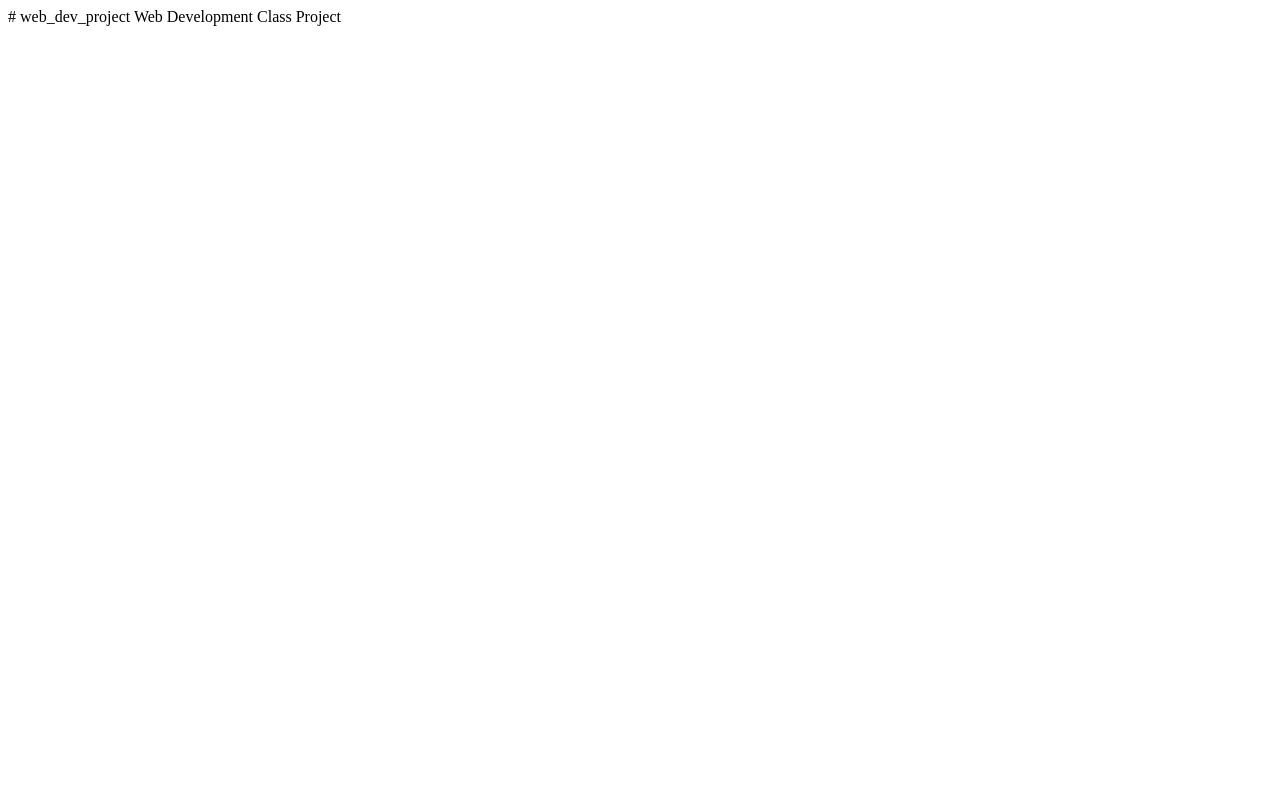
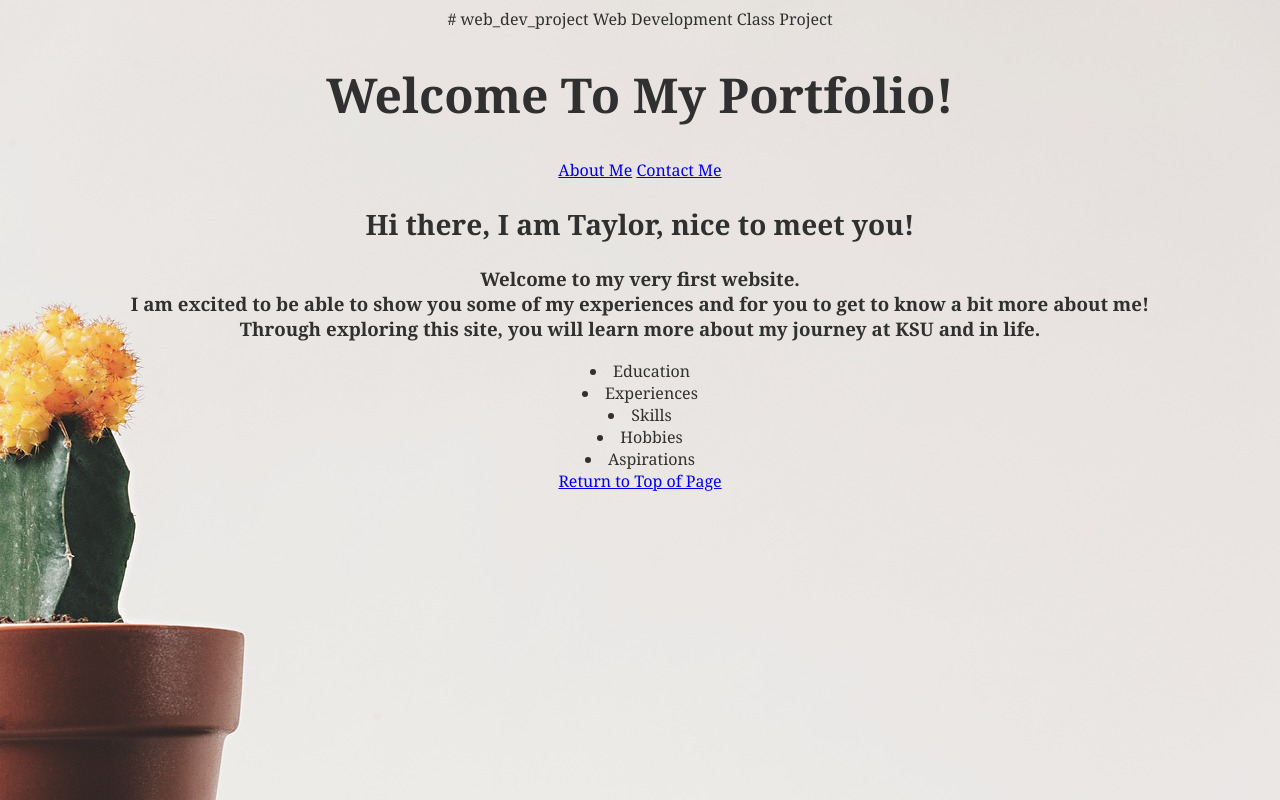
Before and after one commit to tokidokitompki/web_dev_project, a plain HTML site: page index.html in a window 1280 px wide. Drawn offline with Linux system fonts and the light colour scheme.

Commit message:
Update index.html

```diff
--- a/index.html
+++ b/index.html
@@ -1,2 +1,53 @@
 # web_dev_project
 Web Development Class Project
+<!DOCTYPE html>
+<html lang="en">
+<head>
+    <meta charset="UTF-8">
+    <meta name="viewport" content="width=device-width, initial-scale=1.0">
+    <title>My Journey at KSU</title>
+    <style>
+        h1{
+            color:rgb(47, 48, 47);
+            font-family: Georgia;
+            font-size: 300%;
+            text-align: center;
+        }
+        h2{
+            color:rgb(47, 48, 47);
+            font-family: Georgia;
+            font-size: 175%;
+            text-align: center;
+        }
+        body{
+            background-image: url(images/cactus-2567332_1280.jpg);
+            background-repeat: no-repeat;
+            background-attachment: fixed;
+            background-size: cover;
+            text-align: center;
+            color:rgb(47, 48, 47);
+            font-family: Georgia;
+            font-size: 100%;
+        }
+    </style>
+</head>
+<body>
+    <h1>Welcome To My Portfolio!</h1>
+    <a href="about.html">About Me</a>
+    <a href="contact.html">Contact Me</a>
+
+    <h2>Hi there, I am Taylor, nice to meet you!</h2>
+    <h3>Welcome to my very first website.
+        <br>I am excited to be able to show you some of my experiences and for you to get to know a bit more about me!
+        <br>Through exploring this site, you will learn more about my journey at KSU and in life.
+    </h3>
+    <li>Education</li>
+    <li>Experiences</li>
+    <li>Skills</li>
+    <li>Hobbies</li>
+    <li>Aspirations</li>
+
+
+    <a href="#">Return to Top of Page</a>
+</body>
+</html>
```
